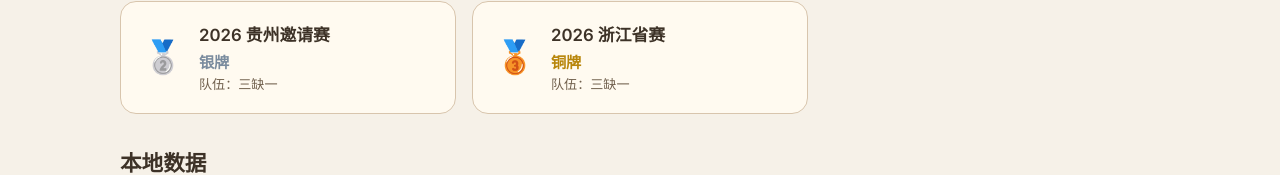
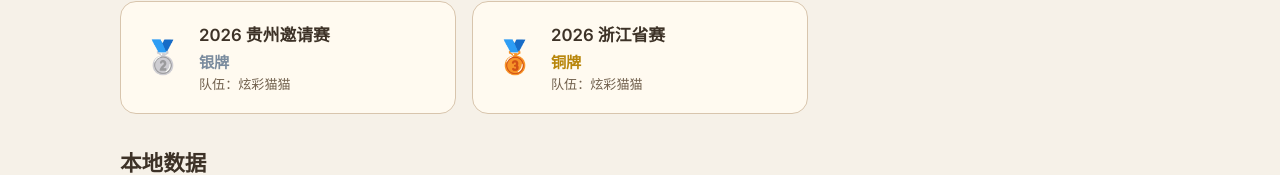
Before and after one commit to usedchang/usedchang-wiki, a Vue app in the folder vue-app/: page / in a window 1280 px wide. Shown: the part 1125-1300 px from the top of the page. Built offline with nearby package versions, Linux system fonts and the light colour scheme; no server answers.

Commit message:
fix: team name 三缺一 -> 炫彩猫猫

```diff
--- a/vue-app/src/views/HomeView.vue
+++ b/vue-app/src/views/HomeView.vue
@@ -161,7 +161,7 @@ const latestPublishedJournals = computed(() =>
           <div class="contest-info">
             <h3>2026 贵州邀请赛</h3>
             <p class="contest-award">银牌</p>
-            <p class="contest-team">队伍：三缺一</p>
+            <p class="contest-team">队伍：炫彩猫猫</p>
           </div>
         </article>
         <article class="contest-card contest-bronze">
@@ -169,7 +169,7 @@ const latestPublishedJournals = computed(() =>
           <div class="contest-info">
             <h3>2026 浙江省赛</h3>
             <p class="contest-award">铜牌</p>
-            <p class="contest-team">队伍：三缺一</p>
+            <p class="contest-team">队伍：炫彩猫猫</p>
           </div>
         </article>
       </div>
```
